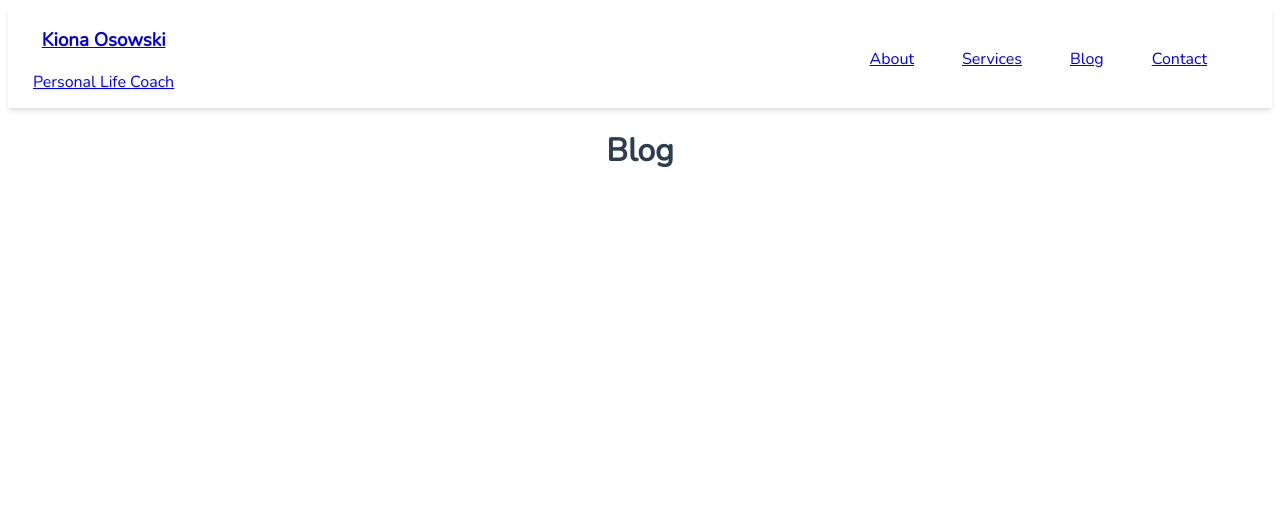
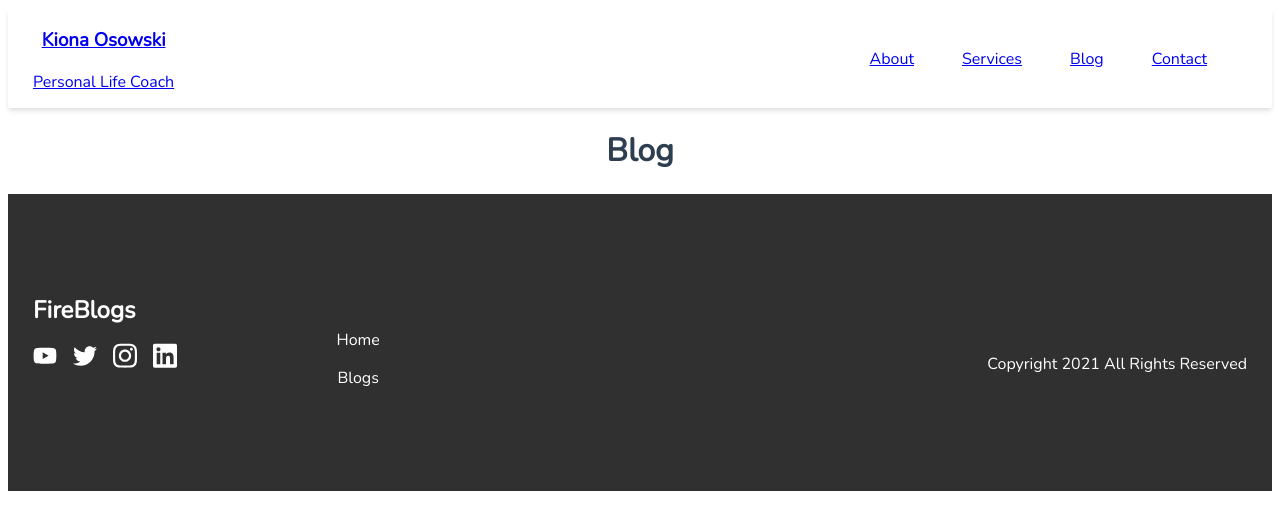
Before and after one commit to python-plusplus/osowski, a Vue app: page /blog in a window 1280 px wide. Shown: the top 530 px of the page. Built offline with nearby package versions, Linux system fonts and the light colour scheme.

Commit message:
additions to Blogcard and CSS

```diff
--- a/src/App.vue
+++ b/src/App.vue
@@ -1,15 +1,18 @@
 <template>
   <Header />
   <router-view />
+  <Footer />
 </template>
 
 <script>
 import Header from './components/Header.vue'
+import Footer from './components/Footer.vue'
 
 export default {
   name: 'App',
   components: {
-    Header
+    Header,
+    Footer
   }
 }
 </script>
--- a/src/components/BlogCard.vue
+++ b/src/components/BlogCard.vue
@@ -9,3 +9,9 @@
     name: "BlogCard",
 }
 </script>
+
+<style lang="scss" scoped>
+
+
+
+</style>
--- /dev/null
+++ b/src/components/Footer.vue
@@ -0,0 +1,163 @@
+<template>
+  <footer>
+    <div class="container">
+      <div class="left">
+        <div class="col-1">
+          <router-link class="header" :to="{ name: 'home' }">FireBlogs</router-link>
+          <ul>
+            <li>
+              <a href="#"><youTube class="svg-icon"/></a>
+            </li>
+            <li>
+              <a href="#"><twitter class="svg-icon"/></a>
+            </li>
+            <li>
+              <a href="#"><instagram class="svg-icon"/></a>
+            </li>
+            <li>
+              <a href="#"><linkedin class="svg-icon"/></a>
+            </li>
+          </ul>
+        </div>
+        <div class="col-2">
+          <ul>
+            <router-link class="link" :to="{ name: 'home' }">Home</router-link>
+            <router-link class="link" :to="{ name: 'blog' }">Blogs</router-link>
+            <!-- <router-link v-if="admin" class="link" :to="{ name: 'CreatePost' }">Create Post</router-link>
+            <router-link v-if="!user" class="link" :to="{ name: 'Login' }">Login In / Register</router-link> -->
+          </ul>
+        </div>
+      </div>
+      <div class="right">
+        <p>Copyright 2021 All Rights Reserved</p>
+      </div>
+    </div>
+  </footer>
+</template>
+
+<script>
+import youTube from "../assets/Icons/youtube-brands.svg";
+import twitter from "../assets/Icons/twitter-brands.svg";
+import instagram from "../assets/Icons/instagram-brands.svg";
+import linkedin from "../assets/Icons/linkedin-brands.svg";
+export default {
+  name: "Footer",
+  components: {
+    youTube,
+    twitter,
+    instagram,
+    linkedin,
+  }
+}
+</script>
+
+<style lang="scss" scoped>
+footer {
+  margin-top: auto;
+  padding: 100px 25px;
+  background-color: #303030;
+  .container {
+    display: flex;
+    flex-direction: column;
+    gap: 32px;
+    @media (min-width: 800px) {
+      flex-direction: row;
+      gap: 0px;
+    }
+    > div {
+      display: flex;
+      flex: 1;
+    }
+    .left {
+      gap: 32px;
+      color: #fff;
+      display: flex;
+      flex-direction: column;
+      align-items: center;
+      @media (min-width: 800px) {
+        flex-direction: row;
+        align-items: initial;
+        gap: 0;
+      }
+      .header {
+        text-align: center;
+        font-size: 24px;
+        color: #fff;
+        margin-bottom: 16px;
+        text-decoration: none;
+        font-weight: 600;
+        @media (min-width: 800px) {
+          text-align: initial;
+        }
+      }
+      ul {
+        gap: 16px;
+        list-style: none;
+        display: flex;
+      }
+      .col-1,
+      .col-2 {
+        gap: 32px;
+        display: flex;
+        flex: 1;
+        @media (min-width: 800px) {
+          gap: 0;
+        }
+      }
+      .col-1 {
+        flex-direction: column;
+        h2 {
+          text-align: center;
+          @media (min-width: 800px) {
+            text-align: initial;
+          }
+        }
+        ul {
+          padding : 0 0 0 0;
+          margin-top: auto;
+          li {
+            display: flex;
+            align-items: center;
+            .svg-icon {
+              width: 24px;
+              height: auto;
+              color: #fff;
+            }
+          }
+        }
+      }
+      .col-2 {
+        ul {
+          padding: 0 0 0 0;
+          height: 100%;
+          justify-content: center;
+          flex-direction: row;
+          flex-wrap: wrap;
+          @media (min-width: 800px) {
+            flex-direction: column;
+          }
+          .link {
+            font-size: 16px;
+            font-weight: 500;
+            color: #fff;
+            text-decoration: none;
+          }
+        }
+      }
+    }
+    .right {
+      gap: 32px;
+      color: #fff;
+      align-items: center;
+      flex-direction: column;
+      @media (min-width: 800px) {
+        align-items: flex-end;
+        gap: 0;
+      }
+    }
+    p {
+      margin-top: auto;
+    }
+  }
+}
+</style>
--- a/src/components/HelloWorld.vue
+++ b/src/components/HelloWorld.vue
@@ -14,7 +14,6 @@
 <!-- Add "scoped" attribute to limit CSS to this component only -->
 <style scoped>
 h3 {
-  margin: 40px 0 0;
 }
 ul {
   list-style-type: none;
--- a/src/views/Blog.vue
+++ b/src/views/Blog.vue
@@ -13,8 +13,24 @@
     components: { BlogCard },
     data() {
         return{
-            sampleBlogCards: []
+            welcomeScreen: {
+
+            },
+            sampleBlogPost: [
+
+            ],
+            sampleBlogCards: [
+
+            ],
         }
     }
 }
 </script>
+<style lang="scss" scoped>
+.blog-card-wrap{
+    h3{
+        font-weight: 300;
+        font-size: 25px;
+    }
+}
+</style>
```
